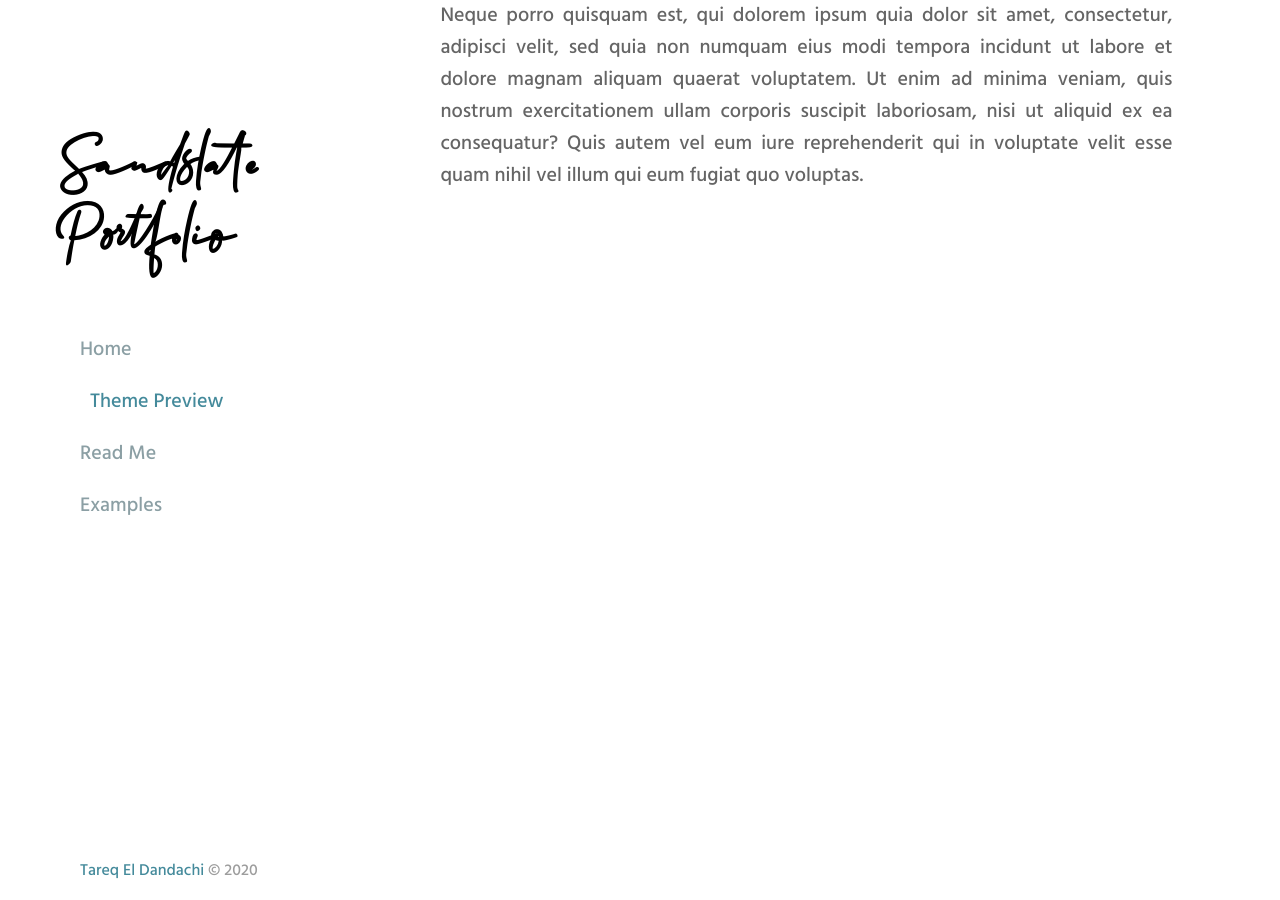
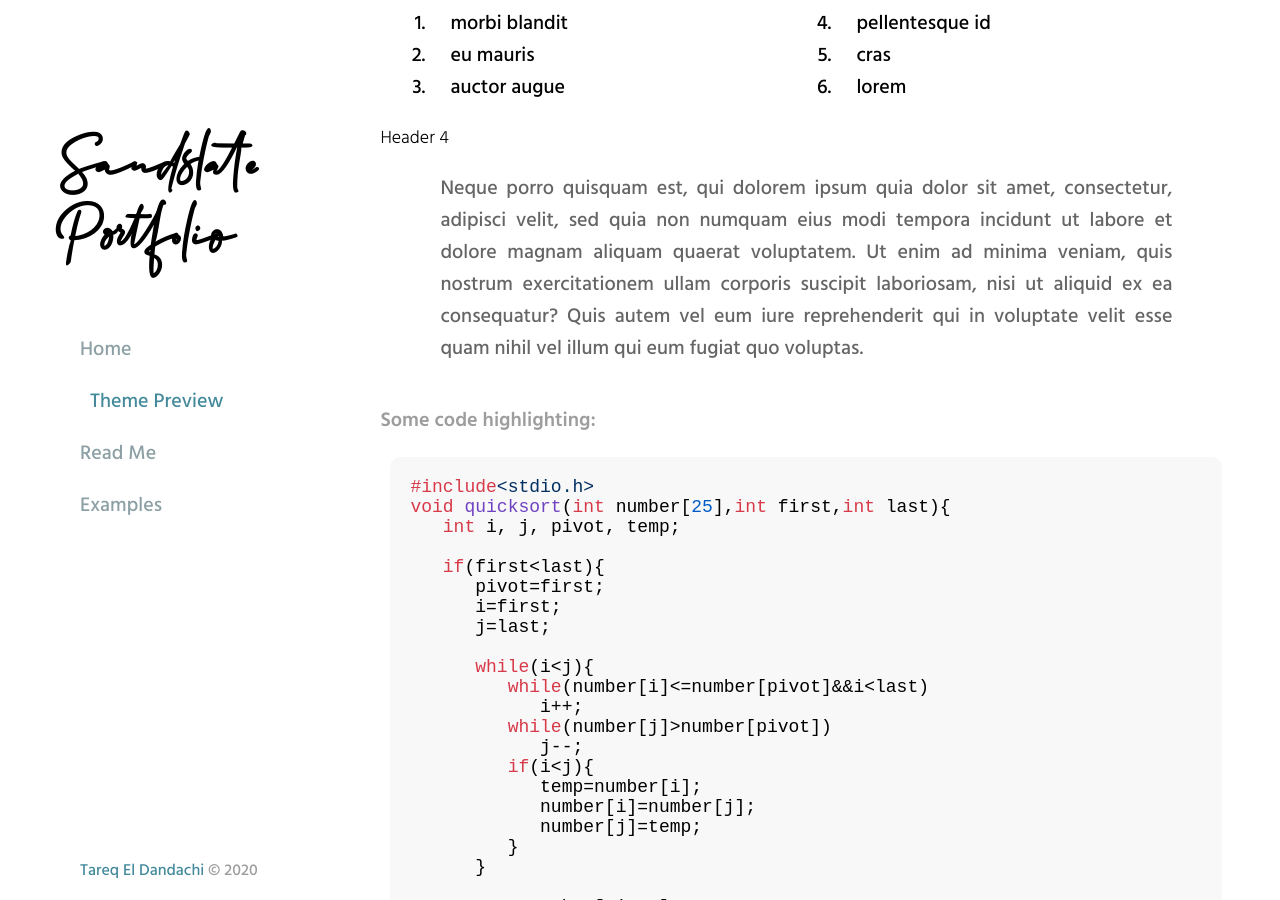
Before and after one commit to itstorque/sandslate, a Jekyll site: the page built from preview.md, in a window 1280 px wide and 900 px high, scrolled down 2226 px. Built offline with Jekyll 4.4.1, drawn with Linux system fonts in a browser that asks for light colours; some of the changed text lies outside the part shown.

Commit message:
Updated preview content

````diff
--- a/preview.md
+++ b/preview.md
@@ -4,8 +4,8 @@
 ---
 
 {:.page_title}
-#### Most Recent
-# Publication
+#### Pre-Title Content
+# Some Title
 
 # This is a title
 ## Subtitle
@@ -18,7 +18,7 @@
 Neque porro quisquam est, qui dolorem ipsum quia dolor sit amet, consectetur, adipisci velit, sed quia non numquam eius modi tempora incidunt ut labore et dolore magnam aliquam quaerat voluptatem. Ut enim ad minima veniam, quis nostrum exercitationem ullam corporis suscipit laboriosam, nisi ut aliquid ex ea consequatur? Quis autem vel eum iure reprehenderit qui in voluptate velit esse quam nihil vel illum qui eum fugiat quo voluptas.
 Neque porro quisquam est, qui dolorem ipsum quia dolor sit amet, consectetur, adipisci velit, sed quia non numquam eius modi tempora incidunt ut labore et dolore magnam aliquam quaerat voluptatem. Ut enim ad minima veniam, quis nostrum exercitationem ullam corporis suscipit laboriosam, nisi ut aliquid ex ea consequatur? Quis autem vel eum iure reprehenderit qui in voluptate velit esse quam nihil vel illum qui eum fugiat quo voluptas.
 
-![IMAGE](https://images.unsplash.com/photo-1554296048-b59c9fca4857?ixlib=rb-1.2.1&ixid=eyJhcHBfaWQiOjEyMDd9&auto=format&fit=crop&w=1966&q=80)
+![IMAGE](https://images.unsplash.com/photo-1576135045823-8c8f07ed7ee2?ixlib=rb-1.2.1&ixid=eyJhcHBfaWQiOjEyMDd9&auto=format&fit=crop&w=991&q=80)
 
 This is a demonstration of lists:
 
@@ -26,9 +26,13 @@
 * pellentesque id
 * dictum sit
 
+## Header 2
+
 1. morbi blandit
 2. eu mauris
 3. auctor augue
+
+### Header 3
 
 {:.multicols}
 1. morbi blandit
@@ -38,5 +42,59 @@
 5. cras
 6. lorem
 
+#### Header 4
 
 > Neque porro quisquam est, qui dolorem ipsum quia dolor sit amet, consectetur, adipisci velit, sed quia non numquam eius modi tempora incidunt ut labore et dolore magnam aliquam quaerat voluptatem. Ut enim ad minima veniam, quis nostrum exercitationem ullam corporis suscipit laboriosam, nisi ut aliquid ex ea consequatur? Quis autem vel eum iure reprehenderit qui in voluptate velit esse quam nihil vel illum qui eum fugiat quo voluptas.
+
+## Some code highlighting:
+
+```c
+#include<stdio.h>
+void quicksort(int number[25],int first,int last){
+   int i, j, pivot, temp;
+
+   if(first<last){
+      pivot=first;
+      i=first;
+      j=last;
+
+      while(i<j){
+         while(number[i]<=number[pivot]&&i<last)
+            i++;
+         while(number[j]>number[pivot])
+            j--;
+         if(i<j){
+            temp=number[i];
+            number[i]=number[j];
+            number[j]=temp;
+         }
+      }
+
+      temp=number[pivot];
+      number[pivot]=number[j];
+      number[j]=temp;
+      quicksort(number,first,j-1);
+      quicksort(number,j+1,last);
+
+   }
+}
+
+int main(){
+   int i, count, number[25];
+
+   printf("How many elements are u going to enter?: ");
+   scanf("%d",&count);
+
+   printf("Enter %d elements: ", count);
+   for(i=0;i<count;i++)
+      scanf("%d",&number[i]);
+
+   quicksort(number,0,count-1);
+
+   printf("Order of Sorted elements: ");
+   for(i=0;i<count;i++)
+      printf(" %d",number[i]);
+
+   return 0;
+}
+```
````
